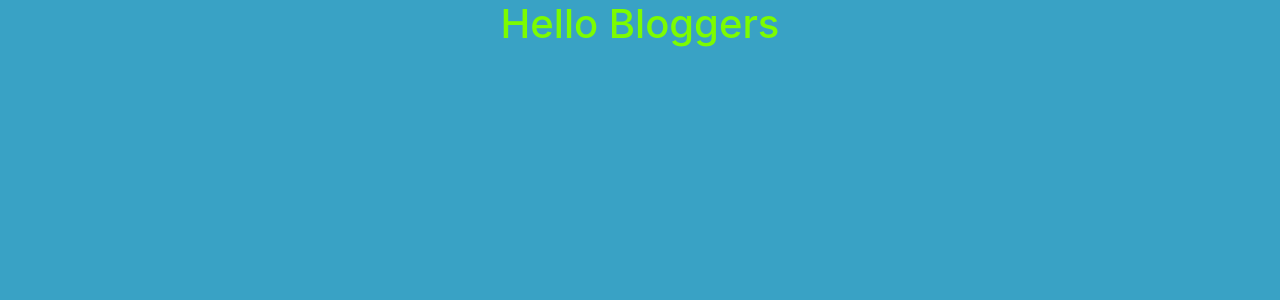
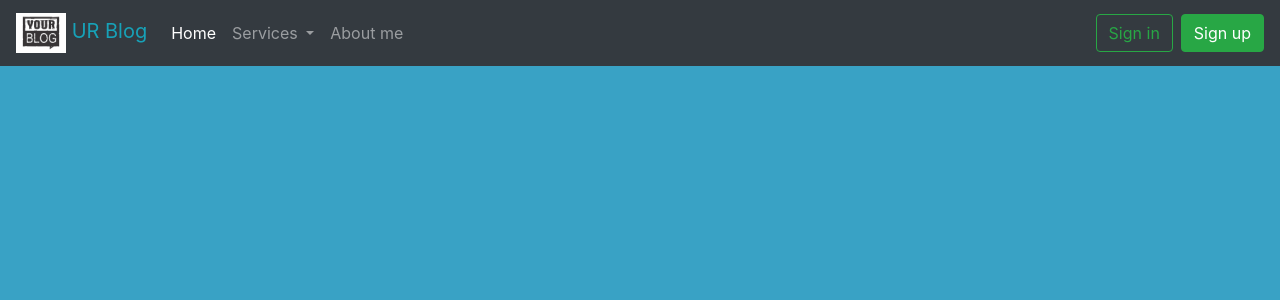
Before and after one commit to Tokhy619/Django_Bolg, a Django app: page / in a window 1280 px wide. Shown: the top 300 px of the page. Run offline with Django 3.2, Linux system fonts and the light colour scheme; some libraries are stand-ins or nearby versions.

Commit message:
Create NavBar Home page

```diff
--- a/blog/templates/blog/index.html
+++ b/blog/templates/blog/index.html
@@ -11,7 +11,50 @@
     <link rel="stylesheet" href="{% static 'blog/css/main.css' %}">
 </head>
 <body>
-<h1 class="text-xl-center">Hello Bloggers</h1>
+    <!--Start NavBar-->
+    <header>
+    <nav class="navbar navbar-expand-lg navbar-dark bg-dark">
+        <a class="navbar-brand text-info" href="#">
+            <img src= "{% static 'blog/img/logo.png' %}" alt="Blog-logo" width="50px">
+        UR Blog</a>
+        <button class="navbar-toggler" type="button" data-toggle="collapse" data-target="#navbarSupportedContent" aria-controls="navbarSupportedContent" aria-expanded="false" aria-label="Toggle navigation">
+            <span class="navbar-toggler-icon"></span>
+        </button>
+
+  <div class="collapse navbar-collapse" id="navbarSupportedContent">
+    <ul class="navbar-nav mr-auto">
+      <li class="nav-item active">
+        <a class="nav-link" href="#">Home <span class="sr-only">(current)</span></a>
+      </li>
+      <li class="nav-item dropdown">
+        <a class="nav-link dropdown-toggle" href="#" id="navbarDropdown" role="button" data-toggle="dropdown" aria-haspopup="true" aria-expanded="false">
+          Services
+        </a>
+        <div class="dropdown-menu" aria-labelledby="navbarDropdown">
+          <a class="dropdown-item" href="#">Courses</a>
+          <div class="dropdown-divider"></div>
+          <a class="dropdown-item" href="#">Tutorials</a>
+          <div class="dropdown-divider"></div>
+          <a class="dropdown-item" href="#">Projects</a>
+        </div>
+      </li>
+        <li class="nav-item">
+        <a class="nav-link" href="#">About me</a>
+      </li>
+    </ul>
+    <ul class="navbar-nav ">
+        <li class="nav-item">
+            <button class="btn btn-outline-success mr-1" type="submit">Sign in</button>
+        </li>
+
+        <li class="nav-item">
+            <button class="btn btn-success ml-1" type="submit">Sign up</button>
+        </li>
+    </ul>
+  </div>
+</nav>
+    </header>
+    <!--End NavBar-->
 
 
 
```
